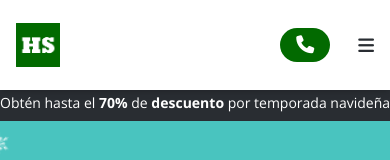
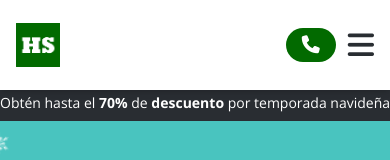
Before and after one commit to angelicacruzopf/hd-solutions, a React (Create React App) app: page / in a window 390 px wide. Shown: the top 160 px of the page. Built offline with nearby package versions, Linux system fonts and the light colour scheme.

Commit message:
Ajuste de max width

```diff
--- a/src/App.js
+++ b/src/App.js
@@ -23,7 +23,7 @@ function App() {
       <ContactUs />
       <Locations />
       <section id='horarios'>
-        <div class="flex flex-col items-center ms-4 text-lighterGray gap-y-4 md:hidden text-lg font-semibold">
+        <div class="flex flex-col items-center ms-4 text-lighterGray gap-y-4 md:hidden text-lg font-semibold max-w-[1000px]">
             <p class="font-bold text-black text-2xl">Horarios:</p>
             <p>Lunes a sábado: 7:00am - 6:00pm</p>
             <p>Domingo: 8:00am - 2:00pm</p>
--- a/src/components/Footer.jsx
+++ b/src/components/Footer.jsx
@@ -3,7 +3,7 @@ import logoIcn from '../assets/img/hs-logo-icon.png'
 export default function Footer() {
     return(
         <section class="bg-neutral-800 flex flex-col justify-center items-center py-16">
-            <div class="md:grid grid-cols-3 w-[90%] sm:w-3/5 place-items-center pb-16">
+            <div class="md:grid grid-cols-3 w-[90%] sm:w-3/5 place-items-center pb-16 max-w-[1000px]">
                 <div class="flex flex-col gap-6 w-full">
                     <div class="bg-neutral-300 justify-self-center self-center flex justify-center items-center">
                         <img src={logoIcn} alt="Ícono del logo" class="md:object-cover md:w-14"/>
--- a/src/components/NavMobile.jsx
+++ b/src/components/NavMobile.jsx
@@ -25,10 +25,10 @@ export default function NavMobile() {
           <BtnIcnLeft></BtnIcnLeft>
         </div>
         <div
-          className="text-lg ps-4 text-darkGray cursor-pointer"
+          className="text-lg text-darkGray cursor-pointer"
           onClick={handleShowNavbar}
         >
-          <i className="fa-solid fa-bars"></i>
+          <i className="fa-solid fa-bars text-3xl"></i>
         </div>
       </div>
 
--- a/src/pages/About.jsx
+++ b/src/pages/About.jsx
@@ -5,7 +5,7 @@ export default function AboutUs() {
   return (
     <section id="about">
       <div class="grid grid-cols-1">
-        <div class="grid md:grid-cols-2 py-12 md:py-16 w-9/12 place-self-center">
+        <div class="grid md:grid-cols-2 py-12 md:py-16 w-9/12 place-self-center max-w-[1000px]">
           <div class="flex flex-col justify-center md:pe-10">
             <div class="grid grid-cols-1 place-items-center h-18 mb-8">
               <img src={Logo} alt="Logotipo Hardware Solutions" class="w-2/3"/>
@@ -21,7 +21,7 @@ export default function AboutUs() {
             </div>
           </div>
           <div class="bg-gray-300 w-full h-128 rounded-3xl font-normal hidden md:inline-block">
-            <img src={photoAbout} alt="Fotografía de sucursal" class="object-cover h-128 rounded-3xl"/>
+            <img src={photoAbout} alt="Fotografía de sucursal" class="object-cover h-full w-full rounded-3xl"/>
           </div>
         </div>
       </div>
--- a/src/pages/ContactUs.jsx
+++ b/src/pages/ContactUs.jsx
@@ -4,7 +4,7 @@ import BtnFlatGreen from "../components/buttons/BtnFlatGreen";
 export default function ContactUs() {
     return (
         <section id="contacto" class="flex flex-col">
-            <div class="flex flex-col md:flex-row py-20 w-[90%] md:w-9/12 place-self-center gap-8">
+            <div class="flex flex-col md:flex-row py-20 w-[90%] md:w-9/12 place-self-center gap-8 max-w-[1000px]">
                 <div class="flex flex-col w-full gap-8 md:w-1/2">
                     <h2 class="font-bold md:mb-10 text-2xl text-center md:text-4xl md:text-left">¿Necesitas algo?
                     <br />
--- a/src/pages/Departamentos.jsx
+++ b/src/pages/Departamentos.jsx
@@ -3,9 +3,9 @@ import TeamCard from "../components/cards/TeamCard";
 export default function Team() {
     return (
         <section id="departamentos" class="flex justify-center bg-secondary text-white">
-            <div class="flex flex-col items-center w-9/12 pt-16 pb-24">
+            <div class="flex flex-col items-center w-[90%] md:w-9/12 pt-16 pb-24 max-w-[1000px]">
                 <h2 class="font-bold text-center mb-10 text-2xl md:text-5xl">Departamentos</h2>
-                <div class="flex flex-wrap justify-evenly sm:justify-center md:justify-evenly gap-x-16 gap-y-20 h-full">
+                <div class="flex flex-wrap justify-evenly sm:justify-center md:justify-evenly gap-x-2 md:gap-x-16 gap-y-20 h-full">
                     <TeamCard />
                 </div>
             </div>
--- a/src/pages/Home.jsx
+++ b/src/pages/Home.jsx
@@ -9,7 +9,7 @@ export default function Home() {
 
   return (
     <section id="hero" class="h-full text-center flex flex-col items-center banner justify-between pt-8 md:pt-16">
-      <div class="flex flex-col justify-between items-center w-[80%] md:w-2/3 pt-32">
+      <div class="flex flex-col justify-between items-center w-[80%] md:w-2/3 max-w-[1000px] pt-32">
         <div>
             <img src={ventaNavidad} alt="Letras rojas"/>
         </div>
--- a/src/pages/Locations.jsx
+++ b/src/pages/Locations.jsx
@@ -3,7 +3,7 @@ import LocationCard from "../components/cards/LocationCard";
 export default function Locations() {
   return (
     <section id="sucursales" className="flex justify-center">
-      <div className="flex flex-col w-[90%] md:w-9/12 md:justify-center items-center">
+      <div className="flex flex-col w-[90%] md:w-9/12 md:justify-center items-center max-w-[1000px]">
         <h2 className="font-bold text-center mb-10  text-2xl md:text-5xl">Nuestras sucursales</h2>
         <div className="flex flex-col mb-16 max-w-[800px]">
           <div class="flex items-center">
--- a/src/pages/Products.jsx
+++ b/src/pages/Products.jsx
@@ -6,7 +6,7 @@ import ProductCard from "../components/cards/ProductCard";
 export default function Products() {
     return(
         <section id="products" class="flex justify-center">
-            <div class="flex flex-col w-[90%] md:w-9/12 py-12 md:py-16">
+            <div class="flex flex-col w-[90%] md:w-9/12 py-12 md:py-16 max-w-[1000px]">
                 <h2 class="font-bold text-center text-2xl mb-4 md:mb-10 md:text-5xl">Nuestros productos</h2>
                 <div class="flex flex-col gap-4 sm:flex-row sm:flex-wrap lg:flex-nowrap h-fit justify-between">
                     <ProductCard />
```
